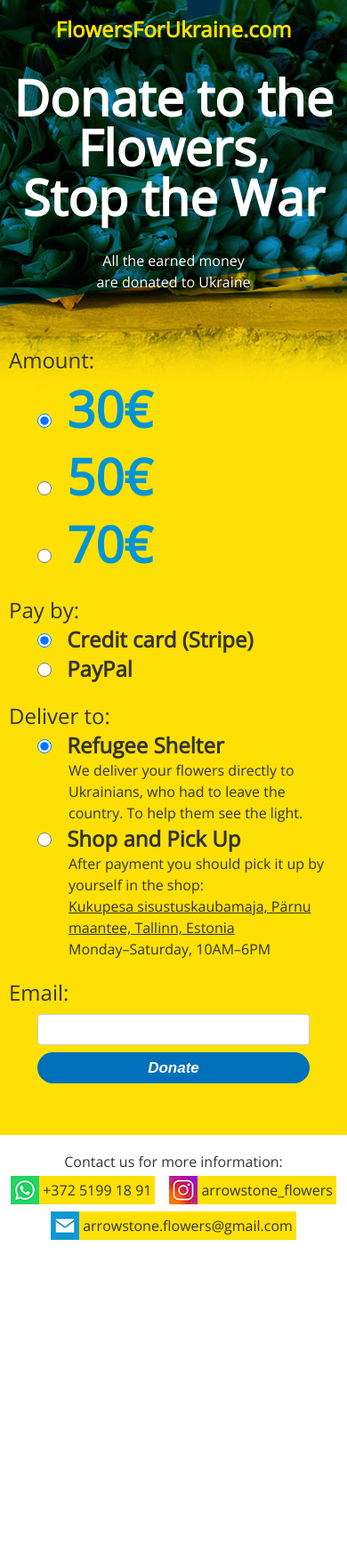
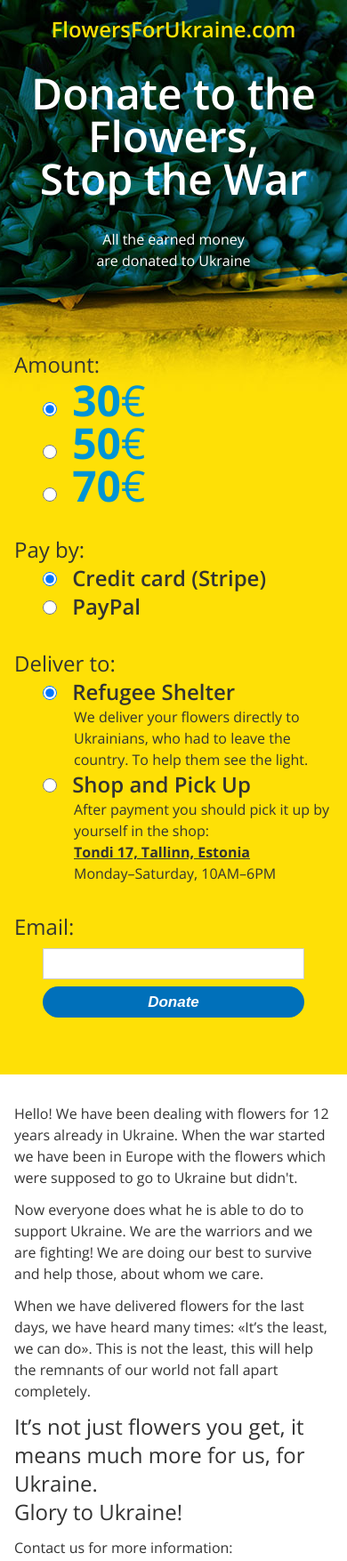
Before and after one commit to zakhar-front-end-lab/ukraine_flowers, a plain HTML site: page index.html in a window 390 px wide. Shown: the top 1755 px of the page at 89% size. Before the commit the page ends 1404 px from the top, so only its background shows below. Drawn offline with nearby package versions, Linux system fonts and the light colour scheme; a script that the page names is missing.

Commit message:
improvements from Orest.S.

```diff
--- a/index.html
+++ b/index.html
@@ -6,13 +6,13 @@
     <link rel="apple-touch-icon" sizes="180x180" href="./favicons/apple-touch-icon.png">
     <link rel="icon" type="image/png" sizes="32x32" href="./favicons/favicon-32x32.png">
     <link rel="icon" type="image/png" sizes="16x16" href="./favicons/favicon-16x16.png">
-    <link rel="stylesheet" type="text/css" href="//fonts.googleapis.com/css?family=Open+Sans"/>
+    <link rel="stylesheet" type="text/css" href="http://fonts.googleapis.com/css?family=Open+Sans:400,600,300,800,700,400italic">
     <link rel="stylesheet" href="./style.css">
     <script src="https://www.paypal.com/sdk/js?client-id=AQT2CU0VD8w2QDhq83Wt5WVRVb6t3Sn1QNu91XMqkM05kW0y981sb3ixt2chaocG-iCt-UjvhaTt-Lwe&currency=EUR&components=buttons&disable-funding=credit,card""></script>
 </head>
 <body>
 
-<header class="header">
+<header>
     <h1 class="site-name">FlowersForUkraine.com</h1>
 
     <h2 class="donation-request">
@@ -33,17 +33,17 @@
 
         <label class="radio-option">
             <input type="radio" name="amount" value="30" required checked>
-            <span class="main-content">30€</span>
+            <span class="main-content"><b>30</b>€</span>
         </label>
 
         <label class="radio-option">
             <input type="radio" name="amount" value="50">
-            <span class="main-content">50€</span>
+            <span class="main-content"><b>50</b>€</span>
         </label>
 
         <label class="radio-option">
             <input type="radio" name="amount" value="70">
-            <span class="main-content">70€</span>
+            <span class="main-content"><b>70</b>€</span>
         </label>
     </div>
 
@@ -77,7 +77,7 @@
             <label class="main-content" for="deliver-to-2">Shop and Pick Up</label>
             <span class="sub-content">
                 After payment you should pick it up by yourself in the shop:<br/>
-                <a href="https://g.page/Sisustuspood?share" target="_blank" class="address">Kukupesa sisustuskaubamaja, Pärnu maantee, Tallinn, Estonia</a><br/>
+                <a href="https://goo.gl/maps/QKcGPa5ER99Yx2g3A" target="_blank" class="address"><b>Tondi 17, Tallinn, Estonia</b></a><br/>
                 Monday–Saturday, 10AM–6PM
             </span>
         </div>
@@ -94,27 +94,33 @@
 </form>
 
 
-<footer class="footer">
-    <div class="section">Contact us for more information:</div>
-    <div class="section">
-
-        <a class="phone-number-wrapper" href="#" data-code="+372" data-number="51991891"
+<footer>
+    <p>Hello! We have been dealing with flowers for 12 years already in Ukraine. When the war started we have been in Europe with the flowers which were supposed to go to Ukraine but didn't.</p>
+    <p>Now everyone does what he is able to do to support Ukraine. We are the warriors and we are fighting! We are doing our best to survive and help those, about whom we care.</p>
+    <p>When we have delivered flowers for the last days, we have heard many times: «It’s the least, we can do». This is not the least, this will help the remnants of our world not fall apart completely.</p>
+    <h3>
+        It’s not just flowers you get, it means much more for us, for Ukraine.<br/>
+        Glory to Ukraine!
+    </h3>
+    <p>Contact us for more information:</p>
+    <section class="contacts">
+        <a class="contact-link" href="#" data-code="+372" data-number="51991891"
             onclick="window.location.href = 'tel:' + this.dataset.code + this.dataset.number; return false;">
             <img class="icon" src="./whatsapp-logo.png" alt="[WhatsUp]">
-            <div class="phone-number cryptedphone" data-code="+372" data-number="5199 18 91"></div>
+            <div class="link-text cryptedphone" data-code="+372" data-number="5199 18 91"></div>
         </a>
 
-        <a class="phone-number-wrapper" href="https://instagram.com/arrowstone_flowers?utm_medium=copy_link">
+        <a class="contact-link" href="https://instagram.com/arrowstone_flowers?utm_medium=copy_link">
             <img class="icon" src="./insta-logo.png" alt="[Instagram]">
-            <div class="phone-number">arrowstone_flowers</div>
+            <div class="link-text">arrowstone_flowers</div>
         </a>
 
-        <a class="phone-number-wrapper last" href="#" data-name="arrowstone.flowers" data-domain="gmail" data-tld="com"
+        <a class="contact-link" href="#" data-name="arrowstone.flowers" data-domain="gmail" data-tld="com"
         onclick="window.location.href = 'mailto:' + this.dataset.name + '@' + this.dataset.domain + '.' + this.dataset.tld; return false;">
             <img class="icon" src="./email-logo.png" alt="[Email]">
-            <div class="phone-number cryptedmail" data-name="arrowstone.flowers" data-domain="gmail" data-tld="com"></div>
+            <div class="link-text cryptedmail" data-name="arrowstone.flowers" data-domain="gmail" data-tld="com"></div>
         </a>
-    </div>
+    </section>
 </footer>
 
 </body>
--- a/style.css
+++ b/style.css
@@ -7,12 +7,10 @@ html, body {
 }
 
 body {
-    display: flex;
-    flex-direction: column;
-    align-items: center;
     background-image: url("./flowers-bg.jpg");
     background-repeat: no-repeat;
     background-position: top;
+    color: #333;
 }
 
 * {
@@ -30,7 +28,31 @@ label {
     cursor: pointer;
 }
 
-.header {
+p {
+    font-size: 16px;
+    line-height: 24px;
+    margin: 0 0 12px;
+}
+
+h3 {
+    font-size: 24px;
+    line-height: 32px;
+    font-weight: 300;
+    margin: 0 0 12px;
+}
+
+b {
+    font-weight: 700;
+}
+
+a {
+    color: #333;
+}
+a:hover {
+    text-decoration: none;
+}
+
+header {
     display: flex;
     min-height: 370px;
     flex-direction: column;
@@ -38,31 +60,52 @@ label {
     text-align: center;
 }
 
-.header .site-name {
+header .site-name {
     color: #FEE006;
     font-weight: 600;
     font-size: 24px;
+    margin: 16px 0 32px;
 }
 
-.header .donation-request {
+header .donation-request {
     font-size: 56px;
     line-height: 56px;
     font-weight: 600;
     color: #FFFFFF;
-    margin: 16px 0;
+    margin: 0 0 32px;
 }
 
-.header .donation-goal {
+header .donation-goal {
     color: #FFFFFF;
     font-size: 16px;
     line-height: 24px;
     font-weight: 400;
+    margin: 0 0 16px;
+}
+
+.message {
+    height: 470px;
+    display: flex;
+    flex-direction: column;
+    justify-content: center;
+    align-items: center;
+    padding: 0 16px;
+    text-align: center;
+}
+.message .heading {
+    font-size: 56px;
+    line-height: 56px;
+    font-weight: 600;
+    margin: 0 0 32px;
 }
 
 .form {
     display: block;
-    margin-top: 24px;
-    min-height: 436px;
+    width: 800px;
+    min-height: 470px;
+    margin: 0 auto;
+    padding-top: 48px;
+
 }
 
 .property {
@@ -77,7 +120,10 @@ label {
     flex-shrink: 0;
     width: 120px;
     font-size: 24px;
+    line-height: 32px;
+    font-weight: 400;
     margin-right: 50px;
+    font-weight: 300;
 }
 
 .property .radio-option {
@@ -87,7 +133,8 @@ label {
 
 .property .radio-option .main-content {
     font-size: 24px;
-    font-weight: bold;
+    line-height: 32px;
+    font-weight: 600;
 }
 
 .property .radio-option .sub-content {
@@ -98,7 +145,7 @@ label {
 }
 
 .property.amount .label {
-    margin-top: 34px;
+    margin-top: 24px;
 }
 
 .property.amount .radio-option {
@@ -108,6 +155,8 @@ label {
 .property.amount .radio-option .main-content {
     color: #0094D4;
     font-size: 56px;
+    line-height: 56px;
+    font-weight: 400;
 }
 
 .property.email input {
@@ -115,7 +164,6 @@ label {
     height: 35px;
     background: #FFFFFF;
     border: 1px solid #CCCCCC;
-    border-radius: 4px;
     padding: 10px 25px;
 }
 
@@ -142,79 +190,70 @@ label {
     color: #333;
 }
 
-.footer {
-    display: flex;
-    flex-direction: column;
-    align-items: center;
-    margin: 16px 0 0;
-    font-size: 16px;
-    font-weight: 400;
-    line-height: 24px;
-    text-align: center;
+footer {
+    width: 800px;
+    margin: 32px auto 0;
 }
-
-.footer .section {
-    color: #333;
+footer .contacts {
     display: flex;
     flex-wrap: wrap;
     margin: 2px;
-    justify-content: center;
 }
 
-.footer .section .phone-number-wrapper {
+footer .contacts .contact-link {
     display: flex;
     align-items: center;
     text-decoration: none;
-    margin: 0 8px 8px;
+    margin: 0 32px 16px 0;
+    background: #FEE006;
 }
 
 
-.footer .section .phone-number {
-    background: #FEE006;
+footer .contacts .contact-link .link-text {
     color: #333;
-    padding: 4px;
+    line-height: 32px;
+    padding: 0 8px;
     white-space: nowrap;
 }
 
-.footer .section .icon {
+footer .contacts .contact-link .icon {
     width: 32px;
     height: 32px;
 }
 
-.cryptedphone:after {
+footer .contacts .contact-link .link-text.cryptedphone:after {
     content: attr(data-code) " " attr(data-number);
 }
 
-.cryptedmail:after {
+footer .contacts .contact-link .link-text.cryptedmail:after {
     content: attr(data-name) "@" attr(data-domain) "." attr(data-tld);
 }
 
 @media (max-width: 840px) {
 
     .form {
-        width: 100%;
-        margin-top: 8px;
+        width: auto;
+        padding-top: 8px;
         min-height: auto;
     }
-
     .property {
         flex-direction: column;
-        padding: 10px;
+        padding: 16px;
         max-width: 100%;
     }
-
+    .property.amount .label {
+        margin-top: 0;
+    }
+    .property.amount .radio-option .main-content {
+        font-size: 48px;
+        line-height: 48px;
+    }
     .property:not(.amount) {
         background: #FEE006;
     }
-
-    .property.amount .label {
-        margin-top: 0;
-    }
-
     .property .label {
         width: auto;
     }
-
     .property .radio-option {
         width: 100% !important;
         padding-left: 32px;
@@ -226,6 +265,26 @@ label {
         align-self: stretch;
         margin: 8px 32px 0;
     }
+
+    header,
+    footer {
+        width: auto;
+        padding: 0 16px;
+    }
+
+    header .donation-request {
+        font-size: 48px;
+        line-height: 48px;
+    }
+
+    footer .contacts .contact-link {
+        margin: 0 16px 16px 0;
+    }
+
+    .message .heading {
+        font-size: 48px;
+        line-height: 48px;
+    }
 }
 
 
```
Also changed, not shown: payment-status.html (added, +66 -0 lines), favicons/android-chrome-192x192.png (added), favicons/android-chrome-512x512.png (added), favicons/apple-touch-icon.png (added), favicons/favicon-16x16.png (added), favicons/favicon-32x32.png (added), favicons/favicon.ico (added), favicons/site.webmanifest (added).
